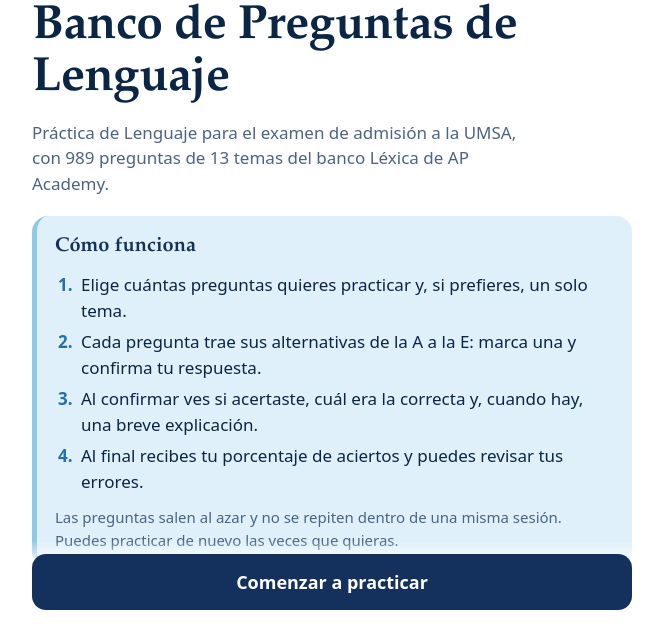
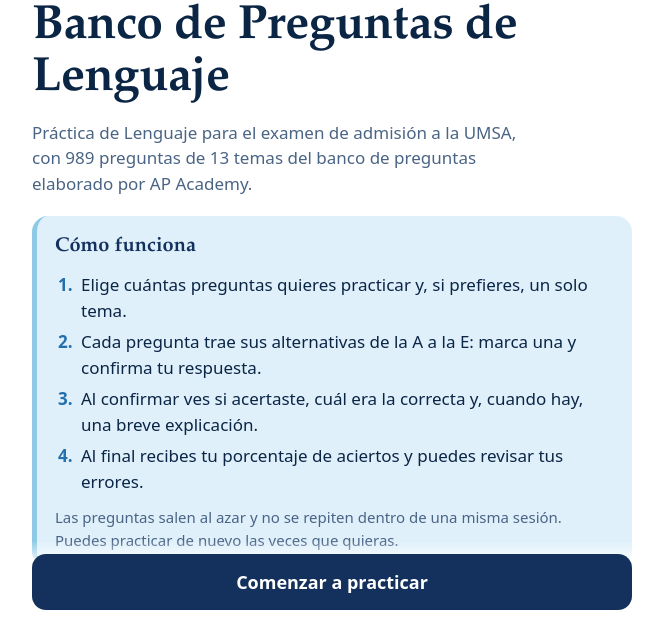
Before and after one commit to klfernandez/ap_academy_lenguaje, a plain HTML site: page index.html in a window 1280 px wide. Shown: the part 138-764 px from the top of the page, without its empty margins (308-971 px from the left). Drawn offline with Linux system fonts and the light colour scheme.

Commit message:
Update index.html

```diff
--- a/index.html
+++ b/index.html
@@ -211,7 +211,7 @@
 function renderConfig(){
   const max=pool();
   if(cfg.qty>max)cfg.qty=max;
-  $("lead").textContent=`Práctica de Lenguaje para el examen de admisión a la UMSA, con ${fmt(ALL.length)} preguntas de ${SUBJ.length} temas del banco Léxica de AP Academy.`;
+  $("lead").textContent=`Práctica de Lenguaje para el examen de admisión a la UMSA, con ${fmt(ALL.length)} preguntas de ${SUBJ.length} temas del banco de preguntas elaborado por AP Academy.`;
   $("chips").innerHTML="";
   PRESETS.filter(n=>n<=max).forEach(n=>{
     const b=document.createElement("button");b.className="chip";b.type="button";b.textContent=n;
```
